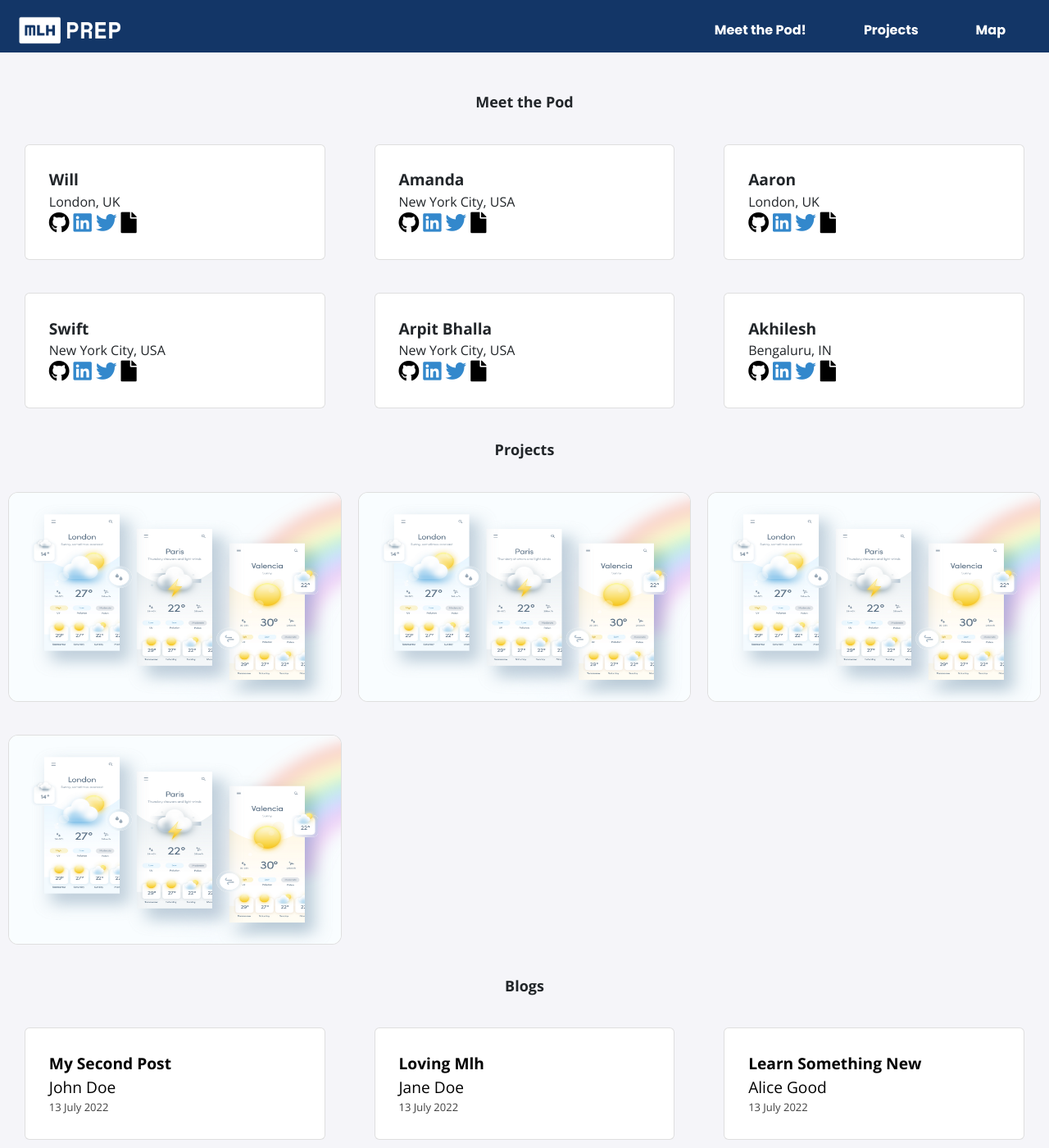
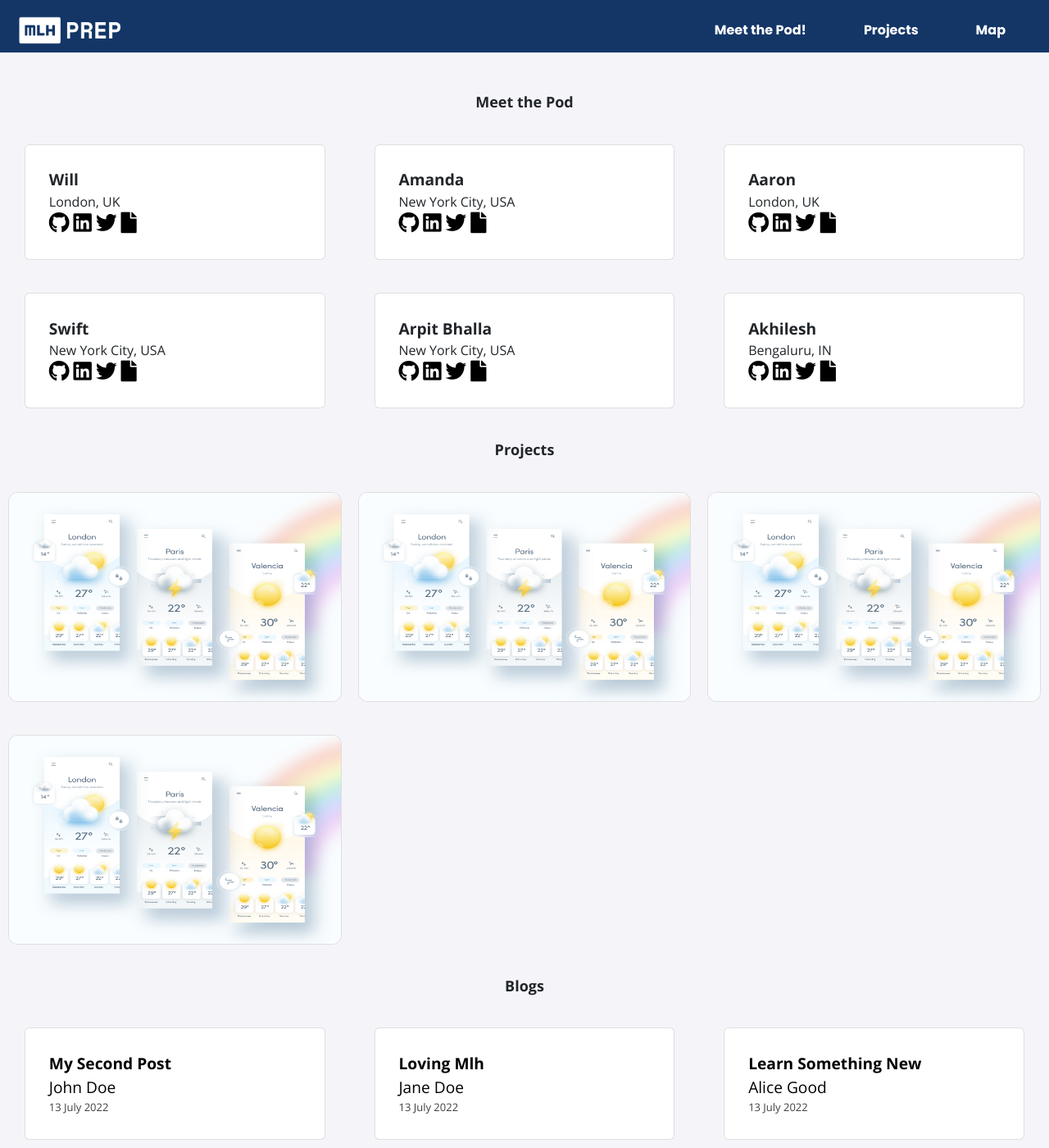
Before and after one commit to MLH-Fellowship/prep-portfolio-22.JUL.PREP.2, a Jekyll site: the page built from index.html, in a window 1280 px wide and 1400 px high, scrolled down 320 px. Shown: the whole window at 82% size. Built offline with Jekyll 4.4.1, drawn with Linux system fonts in a browser that asks for light colours; nearby versions of some CDN libraries; grey boxes are pictures that could not be loaded.

Commit message:
Make all the social media icons Black
Removed the icon colours to ensure it looks uniform. Made all the icons black.

```diff
--- a/_sass/all.scss
+++ b/_sass/all.scss
@@ -54,13 +54,6 @@ h2 {
   border-radius: 0.375rem;
   padding: 1.5em;
   font-size: 1.2em;
-}
-
-.fa-linkedin {
-  color: #38c !important;
-}
-.fa-twitter {
-  color: #38c !important;
 }
 
 a {
```
